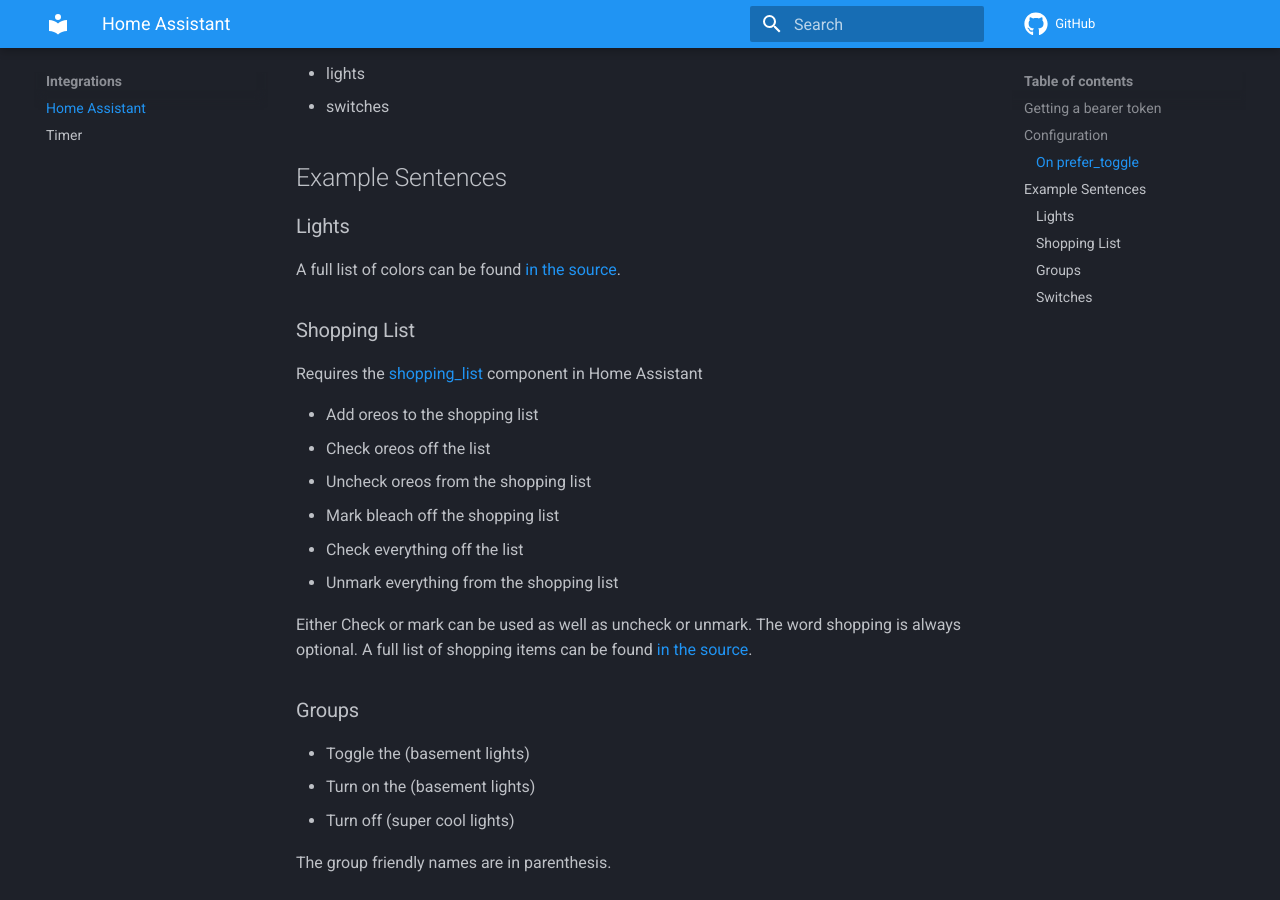
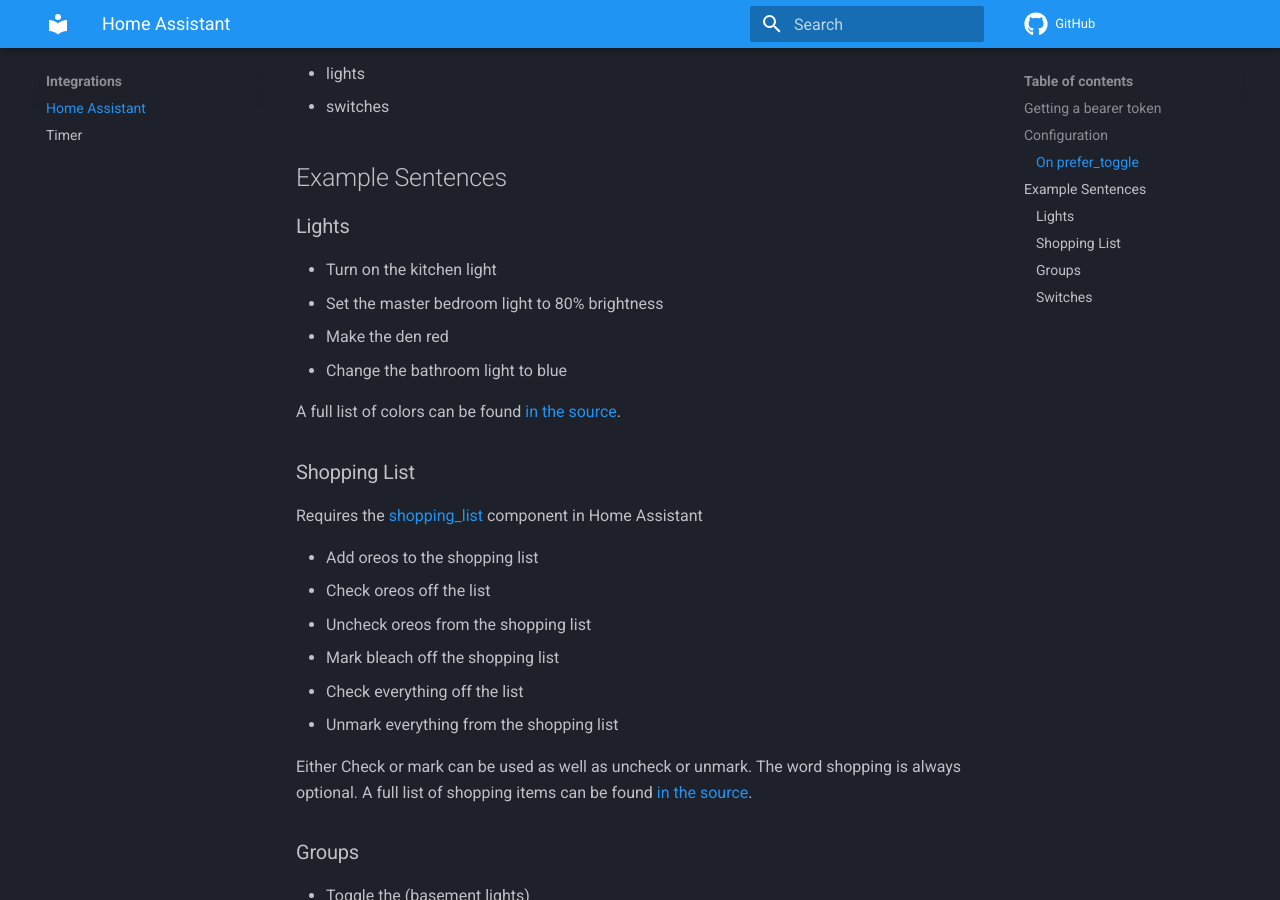
Before and after one commit to JarvyJ/HomeIntent, an MkDocs documentation site: the page built from docs/docs/integrations/home-assistant.md, in a window 1280 px wide and 900 px high, scrolled down 1152 px. Built offline with MkDocs 1.6.1 and Material for MkDocs 9.7.7, drawn with Linux system fonts in a browser that asks for light colours; comment, search, counter and statistics services are not loaded.

Commit message:
added light examples and updated the notes around customization

```diff
--- a/docs/docs/integrations/home-assistant.md
+++ b/docs/docs/integrations/home-assistant.md
@@ -33,6 +33,11 @@
 ## Example Sentences
 ### Lights
 
+ * Turn on the kitchen light
+ * Set the master bedroom light to 80% brightness
+ * Make the den red
+ * Change the bathroom light to blue
+
 A full list of colors can be found [in the source](https://github.com/JarvyJ/HomeIntent/blob/main/home_intent/components/home_assistant/colors.txt).
 
 ### Shopping List
```
Also changed, not shown: docs/docs/getting-started/customization.md (+1 -1 lines).
